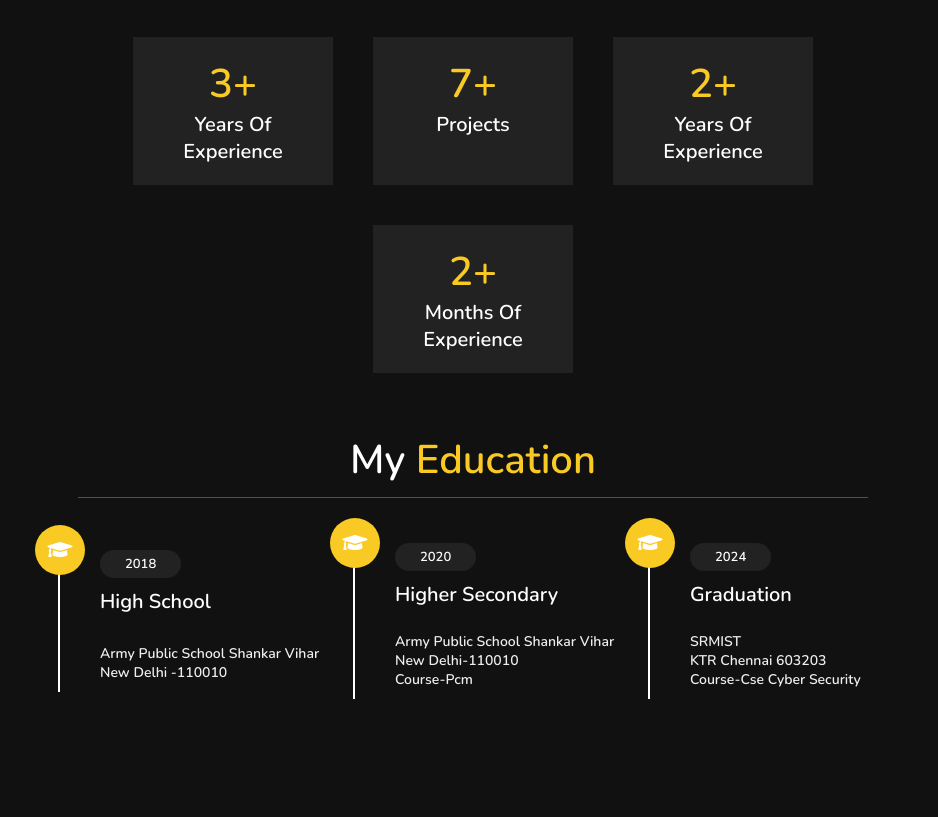
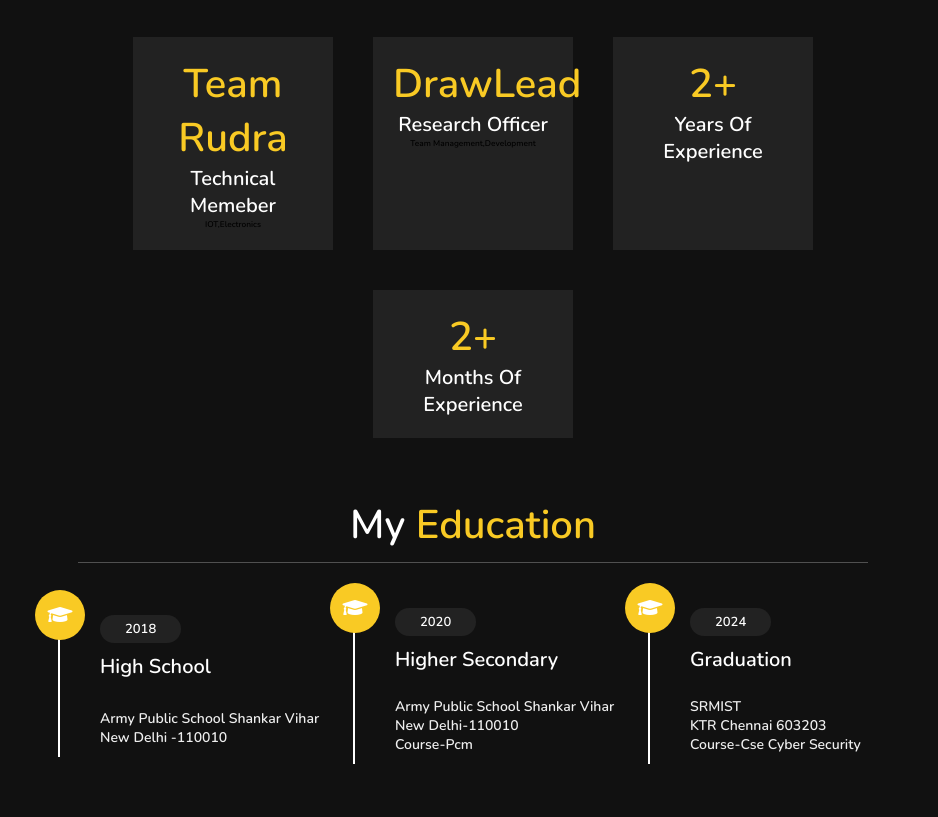
Before and after one commit to kumarrohan9724/portsfolio, a plain HTML site: page index.html in a window 1280 px wide. Shown: the part 1368-2185 px from the top of the page, without its empty margins (342-1280 px from the left). Drawn offline with nearby package versions, Linux system fonts and the light colour scheme; a script that the page names is missing.

Commit message:
exp edit

```diff
--- a/index.html
+++ b/index.html
@@ -70,12 +70,14 @@
       </div>
       <div class="counter">
         <div class="box">
-          <span>3+</span>
-          <h3>Years of experience</h3>
+          <span>Team Rudra</span>
+          <h3>Technical Memeber</h3>
+          <h5>IOT,Electronics</h5>
         </div>
         <div class="box">
-          <span>7+</span>
-          <h3>Projects</h3>
+          <span>DrawLead</span>
+          <h3>Research Officer</h3>
+          <h5>Team Management,Development</h5>
         </div>
         <div class="box">
             <span>2+</span>
```
